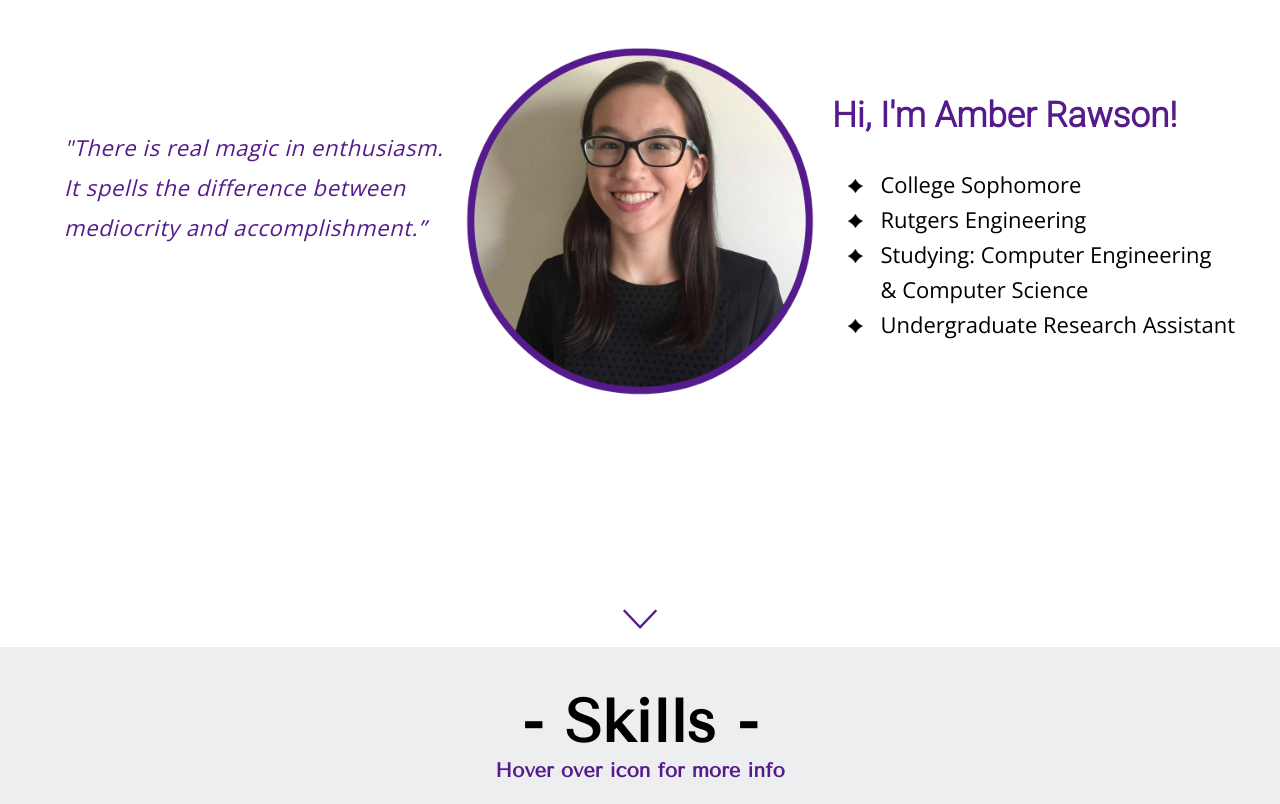
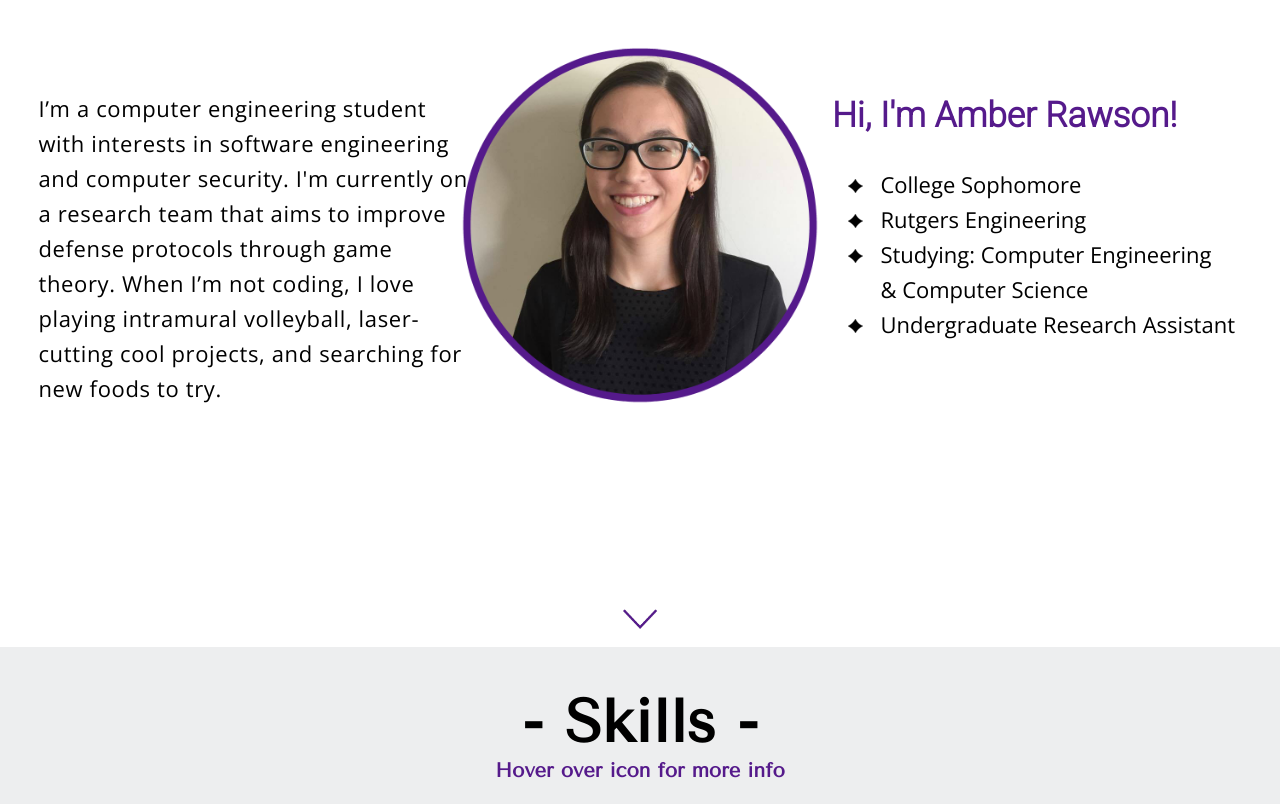
Before and after one commit to Amperess/Amperess.github.io, a plain HTML site: page index.html in a window 1280 px wide. Shown: the part 953-1757 px from the top of the page. Drawn offline with nearby package versions, Linux system fonts and the light colour scheme; files whose address does not match are found by name.

Commit message:
Updated profile.

```diff
--- a/index.html
+++ b/index.html
@@ -31,7 +31,7 @@
             </a>
             <h1>- About Me -</h1>
             <p>
-                <span id = "purple">"There is real magic in enthusiasm. It spells the difference between mediocrity and accomplishment.”</span> –Norman Vincent Peale. The accomplishment part is in progress but I've got enthusiasm to spare.
+                I’m a computer engineering student with interests in software engineering and computer security. I'm currently on a research team that aims to improve defense protocols through game theory. When I’m not coding, I love playing intramural volleyball, laser-cutting cool projects, and searching for new foods to try.
             </p>
             <img src = "image/self.png" id = "propic">
             <h2>
--- a/styling.css
+++ b/styling.css
@@ -128,10 +128,12 @@ Second section: About me
     font-size: 22px;
 }
 .aboutme p{
-    max-width: 30vw;
-    left: 5vw;
-    top: 35vh;
-    line-height: 40px;
+    font-size: 22px;
+    line-height: 35px;
+    color: black;
+    max-width: 34vw;
+    right: calc(50vw + 13vw);
+    top: 30.5vh;
 }
 .aboutme h2{
     color: #551a8b;
@@ -155,9 +157,9 @@ Second section: About me
 }
 #propic{
     position:absolute;
-    height: 350px;
-    width: 350px;
-    left: calc(50vw - 175px);
+    height: 28vw;
+    width: 28vw;
+    left: calc(50vw - 14vw);
     top: 25vh;
 }
 #purple{
```
